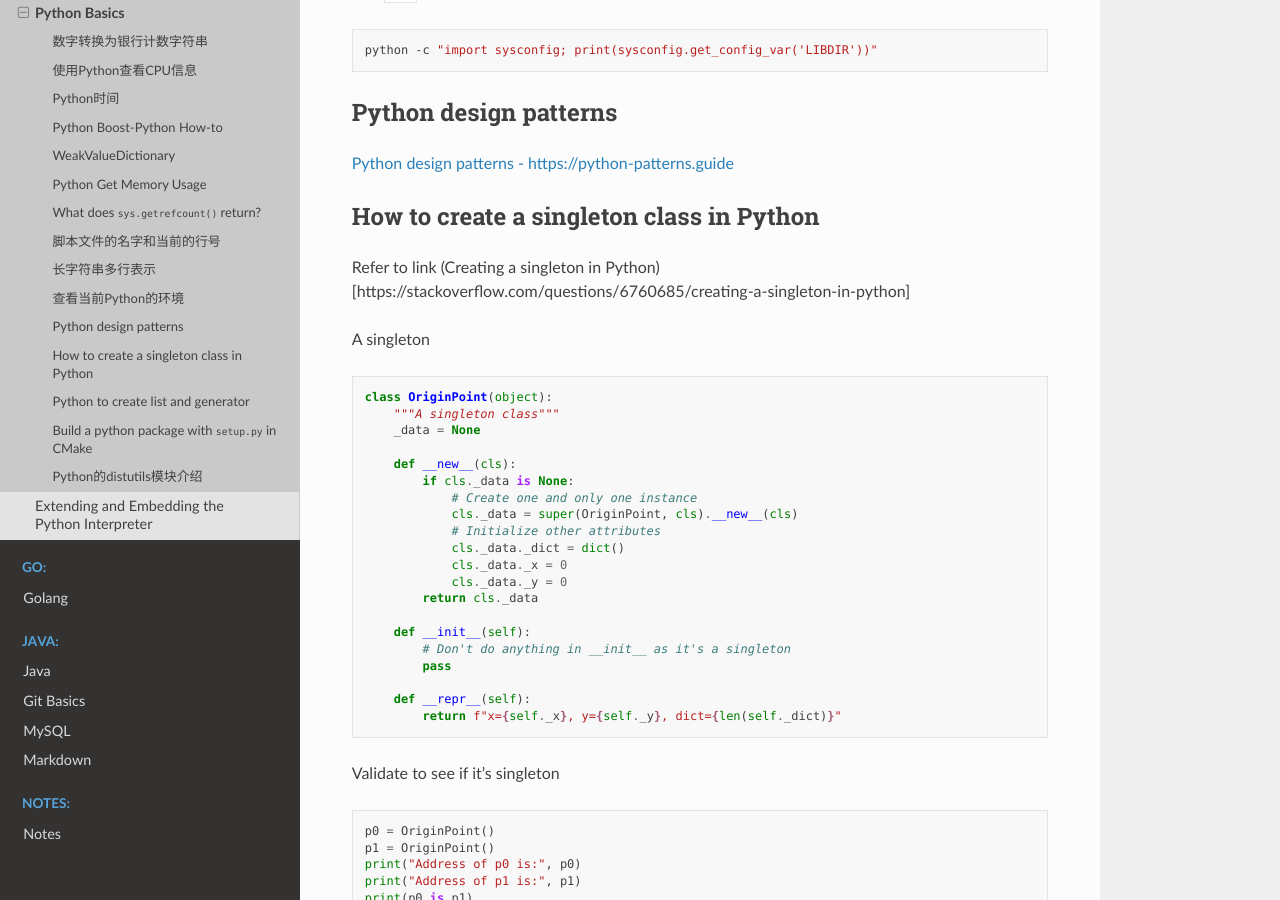
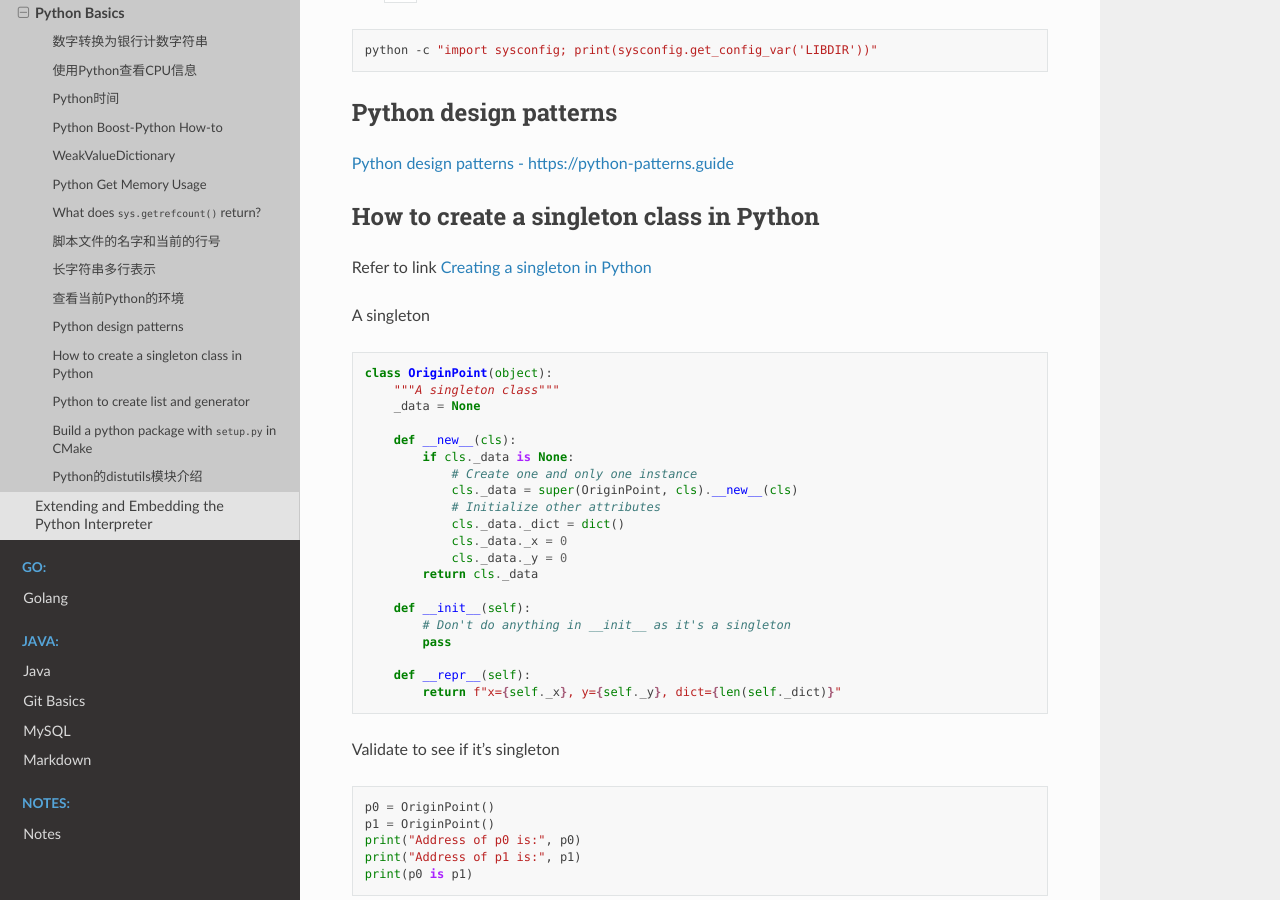
Before and after one commit to Pyrad/pyradnotes, a Sphinx documentation site: the page built from source/Python/pythonbasic.md, in a window 1280 px wide and 900 px high, scrolled down 3498 px. Built offline with Sphinx 7.4.7 and the Read the Docs theme 2.0.0, drawn with Linux system fonts in a browser that asks for light colours.

Commit message:
Python Fix a format issue

```diff
--- a/source/Python/pythonbasic.md
+++ b/source/Python/pythonbasic.md
@@ -169,7 +169,7 @@ python -c "import sysconfig; print(sysconfig.get_config_var('LIBDIR'))"
 
 ## How to create a singleton class in Python
 
-Refer to link (Creating a singleton in Python)[https://stackoverflow.com/questions/6760685/creating-a-singleton-in-python]
+Refer to link [Creating a singleton in Python](https://stackoverflow.com/questions/6760685/creating-a-singleton-in-python)
 
 A singleton
 
```
